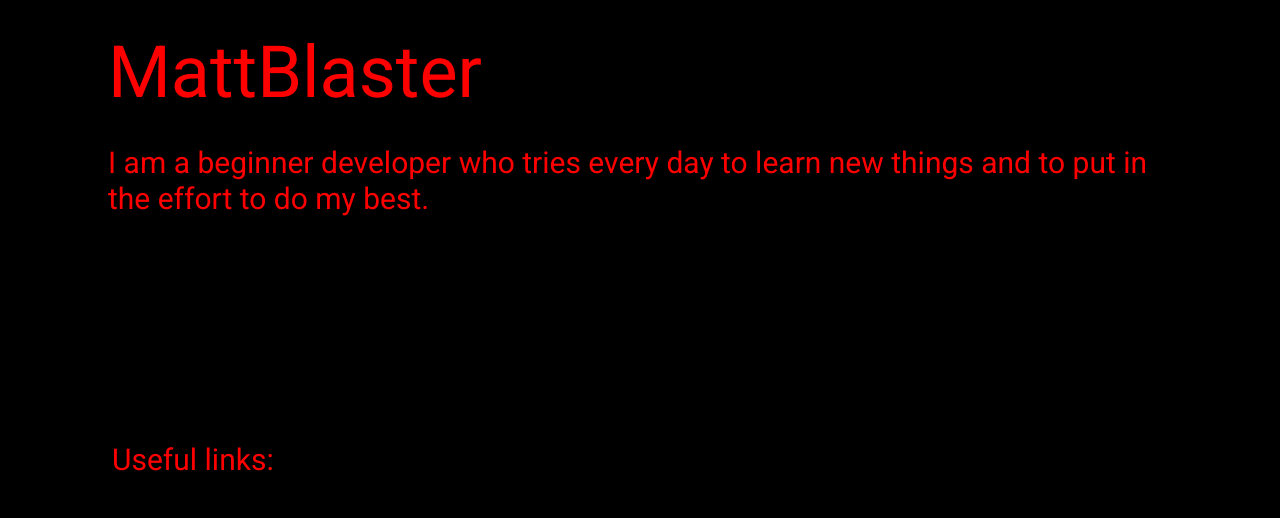
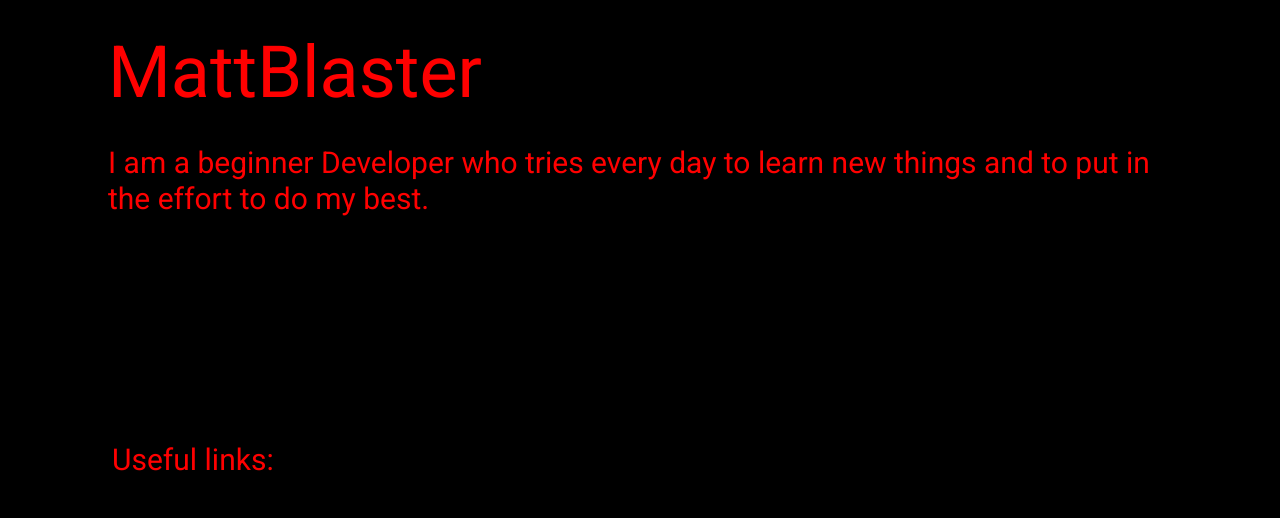
Before and after one commit to MattBlaster3000/mattblaster3000.github.io, a plain HTML site: page index.html in a window 1280 px wide. Shown: the part 216-734 px from the top of the page. Drawn offline with nearby package versions, Linux system fonts and the light colour scheme.

Commit message:
Update index.html

```diff
--- a/index.html
+++ b/index.html
@@ -39,7 +39,7 @@
     <section class="u-black u-clearfix u-section-1" id="sec-4ddf">
       <div class="u-clearfix u-sheet u-sheet-1">
         <h1 class="u-text u-text-custom-color-1 u-title u-text-1">MattBlaster</h1>
-        <h3 class="u-text u-text-custom-color-1 u-text-2">I am a beginner developer who tries every day to learn new things and to put in the effort to do my best.</h3>
+        <h3 class="u-text u-text-custom-color-1 u-text-2">I am a beginner Developer who tries every day to learn new things and to put in the effort to do my best.</h3>
       </div>
     </section>
     <section class="u-black u-clearfix u-section-2" id="sec-c8f0">
```
